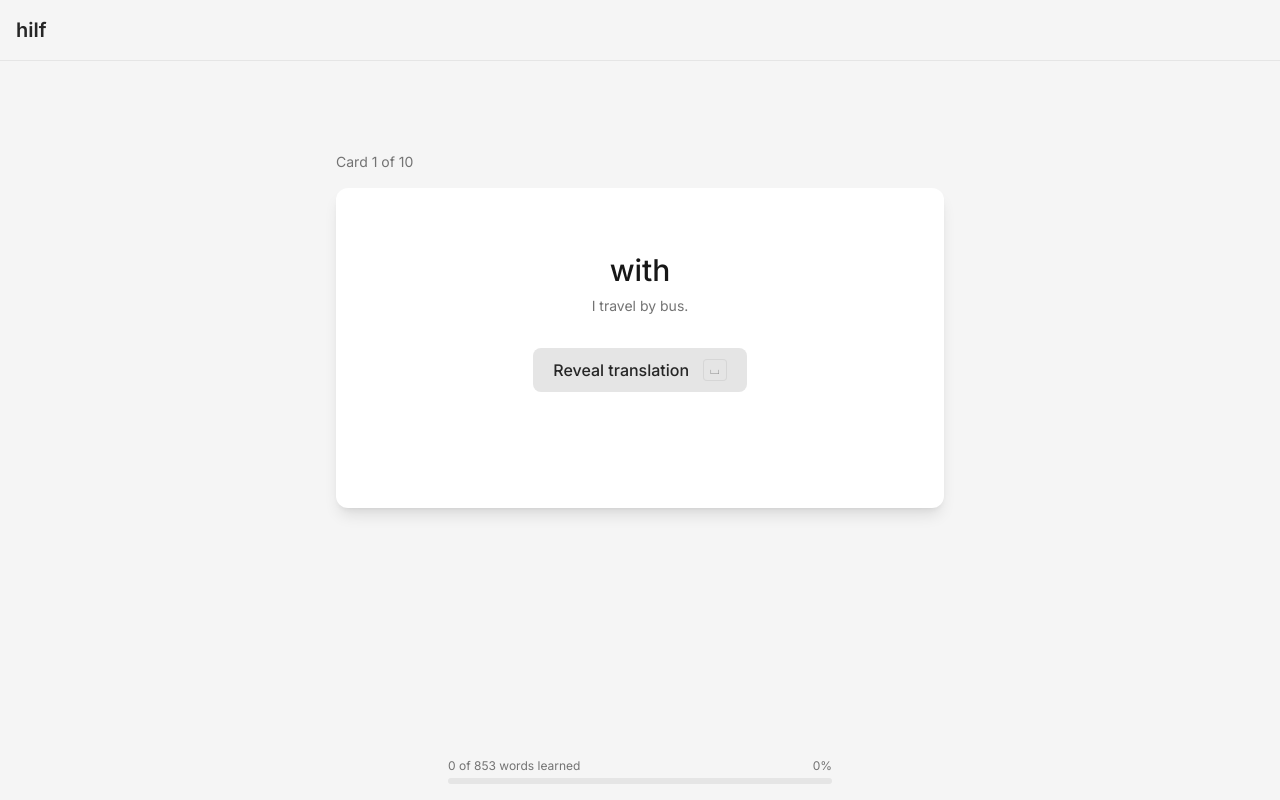
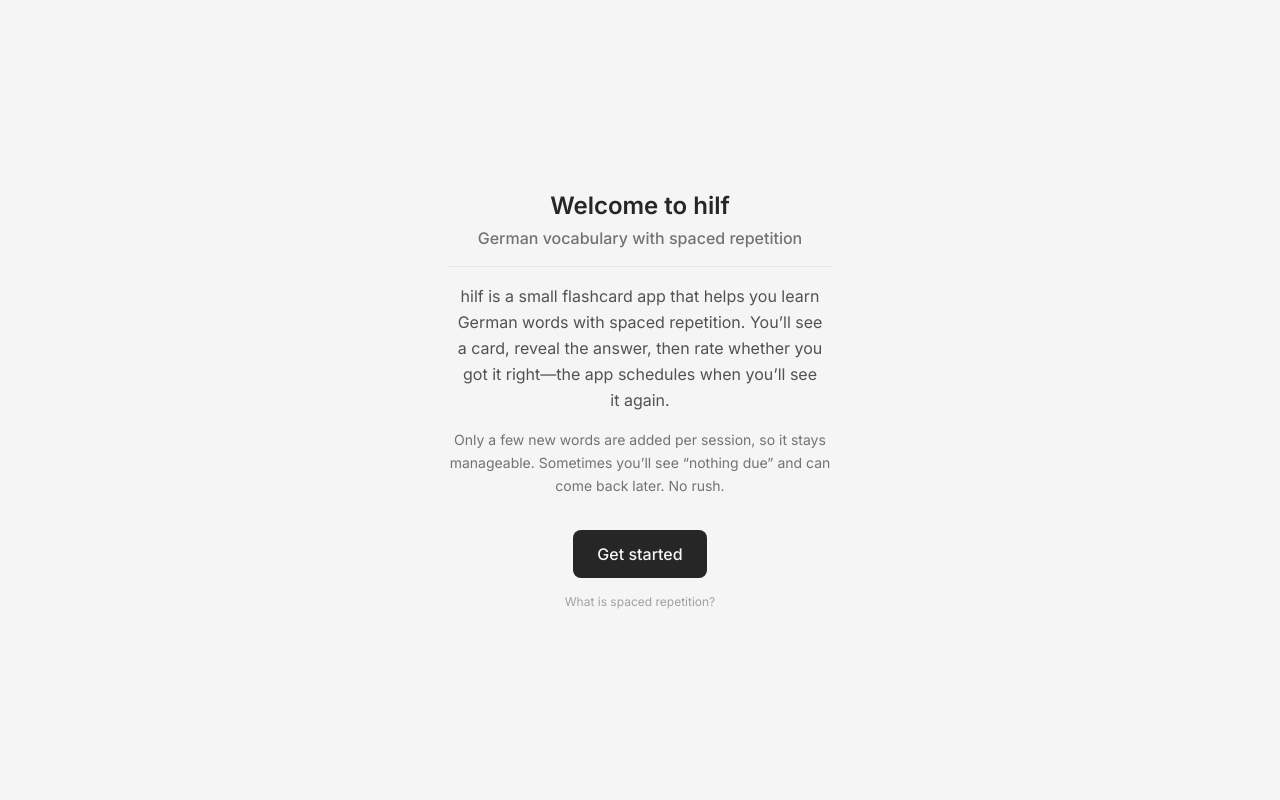
Before and after one commit to feefhq/hilf, a React (Vite) app: page / in a window 1280 px wide. Built offline with nearby package versions, Linux system fonts and the light colour scheme.

Commit message:
feat: implement onboarding flow with IntroScreen and conditional deck initialization

```diff
--- a/src/App.tsx
+++ b/src/App.tsx
@@ -12,7 +12,8 @@
  * - phase: drives which screen is shown (playing vs deck-summary vs nothing-due).
  *
  * **Effects**
- * - On mount: one-time effect builds the initial deck from persisted states (startDeck(states, 0)) and sets phase to "playing" or "nothing-due".
+ * - Intro: if there is no persisted data (no card states and intro not yet dismissed), we show IntroScreen; first deck build is gated until after the user dismisses it.
+ * - After intro (or when already past intro): one-time effect builds the initial deck from persisted states (startDeck(states, 0)) and sets phase to "playing" or "nothing-due".
  * - Keyboard listener: when phase === "playing", Space reveals, 1 = correct, 2 = incorrect; listener is re-attached when phase/revealed/currentCard/handlers change.
  *
  * **Session new-card cap**
@@ -22,8 +23,10 @@ import { useCallback, useEffect, useMemo, useState } from "react"
 import { CardView } from "./components/CardView"
 import { DeckSummary } from "./components/DeckSummary"
 import { FeedbackButtons } from "./components/FeedbackButtons"
+import { IntroScreen } from "./components/IntroScreen"
 import { NothingDue } from "./components/NothingDue"
 import { useCardStates } from "./hooks/useLocalStorage"
+import { useOnboarding } from "./hooks/useOnboarding"
 import { buildDeck, getNextDueTimestamp } from "./lib/scheduler"
 import { applyReview, createInitialState } from "./lib/srs"
 import { a1Cards } from "./vocabulary/a1"
@@ -43,6 +46,12 @@ const TOTAL_CARDS = ALL_CARDS.length
 
 const App = () => {
   const { states, updateState } = useCardStates()
+  const { seenIntro, markIntroSeen } = useOnboarding()
+
+  const hasAnyPersistedData =
+    Object.keys(states).length > 0 || seenIntro
+  const showIntro = !hasAnyPersistedData
+
   /** Whether the current card's answer is revealed (user can then give feedback). */
   const [revealed, setRevealed] = useState(false)
 
@@ -93,16 +102,15 @@ const App = () => {
   )
 
   /**
-   * Effect: run once on mount. Builds the initial deck from persisted states (startDeck(states, 0)).
-   * If the deck is empty, phase becomes "nothing-due"; otherwise "playing". Uses initialised flag so it only runs once; dependencies omitted intentionally.
+   * Effect: run once after the intro is dismissed. Builds the initial deck from persisted states (startDeck(states, 0)).
+   * If the deck is empty, phase becomes "nothing-due"; otherwise "playing". Gated on !showIntro so we don't build until the user has seen the intro.
    */
   const [initialised, setInitialised] = useState(false)
-  // biome-ignore lint/correctness/useExhaustiveDependencies: run once on mount to build initial deck from localStorage
   useEffect(() => {
-    if (initialised) return
+    if (showIntro || initialised) return
     setInitialised(true)
     startDeck(states, 0)
-  }, [])
+  }, [showIntro, initialised, states, startDeck])
 
   const currentCard =
     phase === "playing" ? (currentDeck[deckIndex] ?? null) : null
@@ -177,6 +185,10 @@ const App = () => {
     window.addEventListener("keydown", onKeyDown)
     return () => window.removeEventListener("keydown", onKeyDown)
   }, [phase, revealed, currentCard, handleReveal, handleFeedback])
+
+  if (showIntro) {
+    return <IntroScreen onGetStarted={markIntroSeen} />
+  }
 
   // Phase-based render: deck-summary → nothing-due or no card → playing
   if (phase === "deck-summary") {
--- /dev/null
+++ b/src/components/IntroScreen.tsx
@@ -0,0 +1,47 @@
+interface IntroScreenProps {
+  onGetStarted: () => void
+}
+
+export const IntroScreen = ({ onGetStarted }: IntroScreenProps) => {
+  return (
+    <div className="min-h-screen bg-neutral-100 dark:bg-neutral-900 flex flex-col items-center justify-center p-4 gap-8">
+      <div className="text-center max-w-sm space-y-4">
+        <div className="space-y-1">
+          <h2 className="text-2xl font-semibold text-neutral-800 dark:text-neutral-200">
+            Welcome to hilf
+          </h2>
+          <p className="text-base font-medium text-neutral-500 dark:text-neutral-400">
+            German vocabulary with spaced repetition
+          </p>
+        </div>
+        <hr className="border-0 border-t border-neutral-200 dark:border-neutral-700" />
+        <p className="text-neutral-600 dark:text-neutral-300 leading-relaxed">
+          hilf is a small flashcard app that helps you learn German words with
+          spaced repetition. You’ll see a card, reveal the answer, then rate
+          whether you got it right—the app schedules when you’ll see it again.
+        </p>
+        <p className="text-neutral-500 dark:text-neutral-400 text-sm leading-relaxed">
+          Only a few new words are added per session, so it stays manageable.
+          Sometimes you’ll see “nothing due” and can come back later. No rush.
+        </p>
+      </div>
+      <div className="flex flex-col items-center gap-4">
+        <button
+          type="button"
+          onClick={onGetStarted}
+          className="px-6 py-3 rounded-lg bg-neutral-800 dark:bg-neutral-200 text-neutral-100 dark:text-neutral-900 font-medium hover:bg-neutral-700 dark:hover:bg-neutral-300 transition-colors"
+        >
+          Get started
+        </button>
+        <a
+          href="https://en.wikipedia.org/wiki/Spaced_repetition"
+          target="_blank"
+          rel="noopener noreferrer"
+          className="text-xs text-neutral-400 dark:text-neutral-500 hover:text-neutral-600 dark:hover:text-neutral-400 hover:underline transition-colors"
+        >
+          What is spaced repetition?
+        </a>
+      </div>
+    </div>
+  )
+}
--- /dev/null
+++ b/src/hooks/useOnboarding.ts
@@ -0,0 +1,42 @@
+import { useCallback, useEffect, useState } from "react"
+
+const STORAGE_KEY = "hilf-onboarding"
+
+export interface OnboardingState {
+  seenIntro?: boolean
+}
+
+const load = (): OnboardingState => {
+  try {
+    const raw = localStorage.getItem(STORAGE_KEY)
+    if (raw) return JSON.parse(raw) as OnboardingState
+  } catch {
+    // fall through
+  }
+  return {}
+}
+
+const save = (data: OnboardingState) => {
+  try {
+    localStorage.setItem(STORAGE_KEY, JSON.stringify(data))
+  } catch (e) {
+    console.warn("Failed to save onboarding state:", e)
+  }
+}
+
+export const useOnboarding = () => {
+  const [state, setState] = useState<OnboardingState>(load)
+
+  useEffect(() => {
+    save(state)
+  }, [state])
+
+  const markIntroSeen = useCallback(() => {
+    setState((prev) => ({ ...prev, seenIntro: true }))
+  }, [])
+
+  return {
+    seenIntro: state.seenIntro === true,
+    markIntroSeen,
+  }
+}
--- a/src/index.css
+++ b/src/index.css
@@ -12,3 +12,8 @@
   line-height: 1.5;
   color-scheme: light dark;
 }
+
+/* Avoid single words on the last line of paragraphs (orphans) */
+p {
+  text-wrap: pretty;
+}
```
